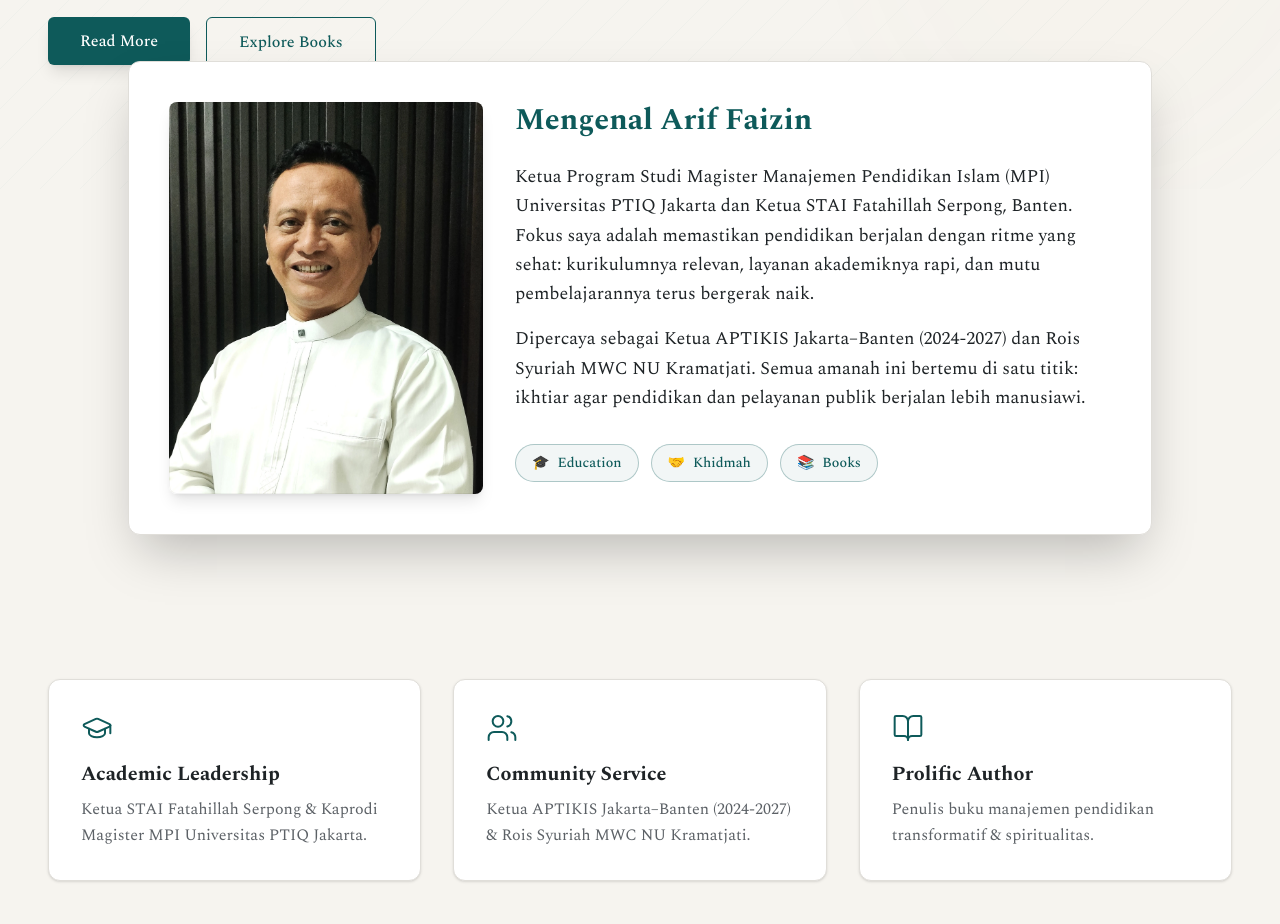
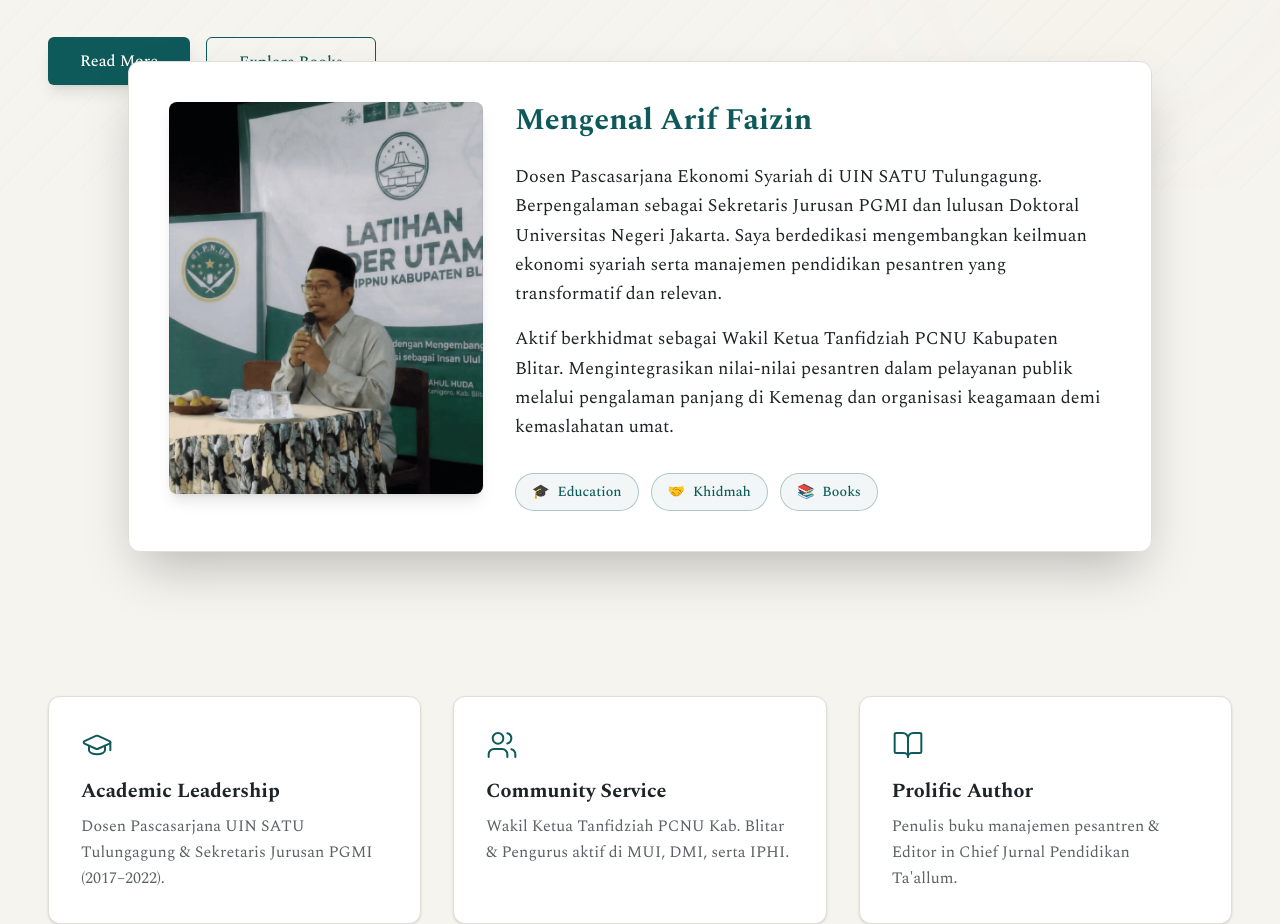
Before and after one commit to AhmadDzulfikar/Arif_Faizin_Portof, a Next.js app: page / in a window 1280 px wide. Shown: the part 491-1415 px from the top of the page. Built offline with nearby package versions, Linux system fonts and the light colour scheme.

Commit message:
change image to real data

```diff
--- a/app/about/page.tsx
+++ b/app/about/page.tsx
@@ -119,7 +119,7 @@ export default function AboutPage() {
                   whileHover={{ y: -8 }}
                   transition={{ duration: 0.3, ease: EASE_OUT }}
                 >
-                  <Image src="/author-portrait.webp" alt="Akhmad Shunhaji" fill className="object-cover" priority />
+                  <Image src="/author-portrait.png" alt="Akhmad Shunhaji" fill className="object-cover" priority />
                   <motion.div
                     className="absolute inset-0 bg-gradient-to-t from-[#1a1a1a] via-transparent to-transparent opacity-0"
                     whileHover={{ opacity: 0.3 }}
--- a/components/about-section.tsx
+++ b/components/about-section.tsx
@@ -59,7 +59,7 @@ export function AboutSection() {
         {/* Image */}
         <motion.div className="flex justify-center" variants={imageVariants} whileHover="hover">
           <div className="relative w-full max-w-sm aspect-square rounded-lg overflow-hidden">
-            <Image src="/author-portrait.webp" alt="Akhmad Shunhaji" fill className="object-cover" />
+            <Image src="/author-portrait.png" alt="Akhmad Shunhaji" fill className="object-cover" />
           </div>
         </motion.div>
 
@@ -70,7 +70,7 @@ export function AboutSection() {
           </motion.h2>
 
           <motion.p className="text-[#d4d4d4] leading-relaxed text-lg" variants={itemVariants}>
-            Ketua Program Studi Magister Manajemen Pendidikan Islam (MPI) Universitas PTIQ Jakarta dan Ketua STAI Fatahillah Serpong, Banten. Fokus saya adalah memastikan pendidikan berjalan dengan ritme yang sehat: kurikulumnya relevan, layanan akademiknya rapi, dan mutu pembelajarannya terus bergerak naik.
+            Dosen Pascasarjana Ekonomi Syariah di UIN SATU Tulungagung. Berpengalaman sebagai Sekretaris Jurusan PGMI dan lulusan Doktoral Universitas Negeri Jakarta. Saya berdedikasi mengembangkan keilmuan ekonomi syariah serta manajemen pendidikan pesantren yang transformatif dan relevan.
           </motion.p>
 
           <motion.p className="text-[#d4d4d4] leading-relaxed text-lg" variants={itemVariants}>
--- a/components/hero-section.tsx
+++ b/components/hero-section.tsx
@@ -65,8 +65,8 @@ export function HeroSection() {
                             className="text-lg md:text-2xl font-serif text-[var(--muted-foreground)] mb-8 max-w-2xl leading-relaxed"
                             variants={fadeInUp}
                         >
-                            Pendidik, Penulis, & Penggerak Sosial. <br className="hidden md:block" />
-                            Ikhtiar menghadirkan pendidikan yang lebih manusiawi.
+                            Akademisi, Penulis, & Khadimul Ummah. <br className="hidden md:block" />
+                            Berkhidmat merawat tradisi keilmuan pesantren dan memajukan pendidikan Islam.
                         </motion.p>
 
                         {/* Buttons */}
@@ -98,7 +98,7 @@ export function HeroSection() {
                     {/* Portrait */}
                     <div className="relative flex-shrink-0 w-full md:w-1/3 aspect-[3/4] md:aspect-[4/5] rounded-lg overflow-hidden shadow-lg group">
                         <Image
-                            src="/author-portrait.webp"
+                            src="/author-portrait.png"
                             alt="Arif Faizin Portrait"
                             fill
                             className="object-cover transition-transform duration-500 group-hover:scale-105"
@@ -114,10 +114,10 @@ export function HeroSection() {
 
                         <div className="space-y-4 text-[var(--foreground)] font-serif text-lg leading-relaxed">
                             <p>
-                                Ketua Program Studi Magister Manajemen Pendidikan Islam (MPI) Universitas PTIQ Jakarta dan Ketua STAI Fatahillah Serpong, Banten. Fokus saya adalah memastikan pendidikan berjalan dengan ritme yang sehat: kurikulumnya relevan, layanan akademiknya rapi, dan mutu pembelajarannya terus bergerak naik.
+                                Dosen Pascasarjana Ekonomi Syariah di UIN SATU Tulungagung. Berpengalaman sebagai Sekretaris Jurusan PGMI dan lulusan Doktoral Universitas Negeri Jakarta. Saya berdedikasi mengembangkan keilmuan ekonomi syariah serta manajemen pendidikan pesantren yang transformatif dan relevan.
                             </p>
                             <p>
-                                Dipercaya sebagai Ketua APTIKIS Jakarta–Banten (2024-2027) dan Rois Syuriah MWC NU Kramatjati. Semua amanah ini bertemu di satu titik: ikhtiar agar pendidikan dan pelayanan publik berjalan lebih manusiawi.
+                                Aktif berkhidmat sebagai Wakil Ketua Tanfidziah PCNU Kabupaten Blitar. Mengintegrasikan nilai-nilai pesantren dalam pelayanan publik melalui pengalaman panjang di Kemenag dan organisasi keagamaan demi kemaslahatan umat.
                             </p>
                         </div>
 
--- a/components/highlights-section.tsx
+++ b/components/highlights-section.tsx
@@ -6,17 +6,17 @@ import { BookOpen, Users, GraduationCap } from "lucide-react"
 const highlights = [
     {
         title: "Academic Leadership",
-        text: "Ketua STAI Fatahillah Serpong & Kaprodi Magister MPI Universitas PTIQ Jakarta.",
+        text: "Dosen Pascasarjana UIN SATU Tulungagung & Sekretaris Jurusan PGMI (2017–2022).",
         icon: GraduationCap
     },
     {
         title: "Community Service",
-        text: "Ketua APTIKIS Jakarta–Banten (2024-2027) & Rois Syuriah MWC NU Kramatjati.",
+        text: "Wakil Ketua Tanfidziah PCNU Kab. Blitar & Pengurus aktif di MUI, DMI, serta IPHI.",
         icon: Users
     },
     {
         title: "Prolific Author",
-        text: "Penulis buku manajemen pendidikan transformatif & spiritualitas.",
+        text: "Penulis buku manajemen pesantren & Editor in Chief Jurnal Pendidikan Ta'allum.",
         icon: BookOpen
     }
 ]
```
Also changed, not shown: public/author-portrait.png (added), public/author-portraits.webp (renamed from public/author-portrait.webp).
